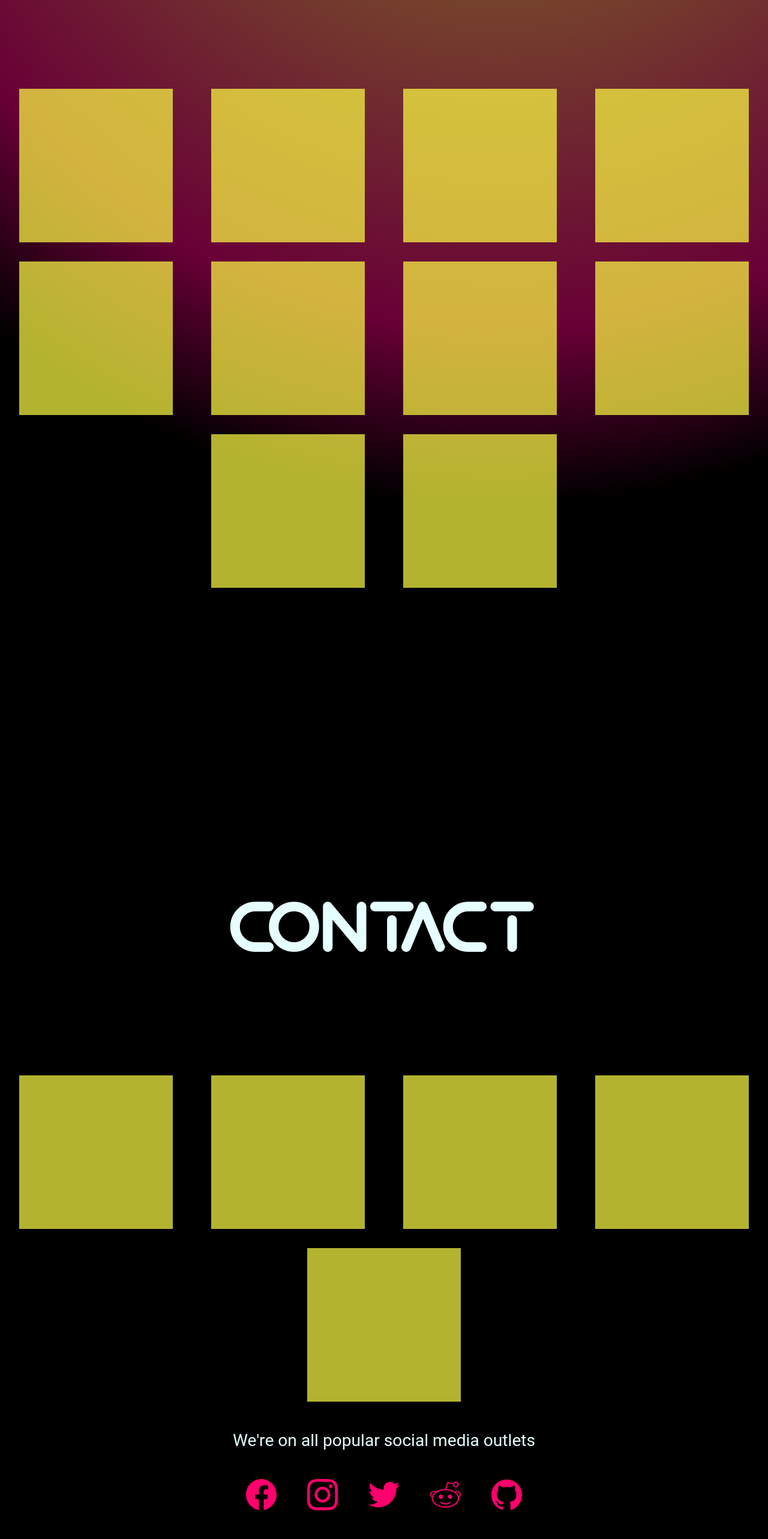
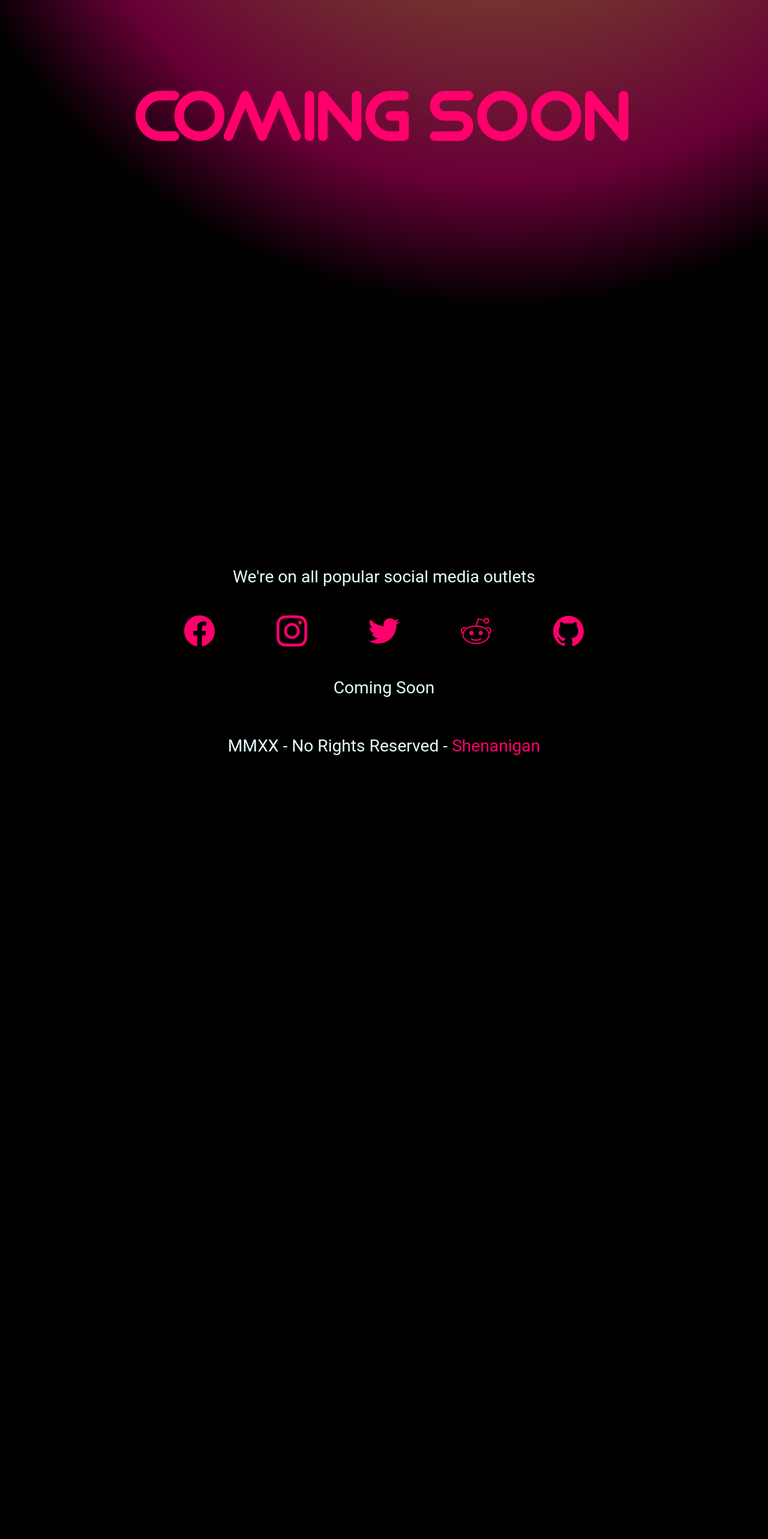
Before and after one commit to ShenaniganDApp/ShenaniganDApp.github.io, a React (Create React App) app: page / in a window 1280 px wide. Shown: the part 5160-7726 px from the top of the page at 60% size. After the commit the page ends 6452 px from the top, so only its background shows below. Built offline with nearby package versions, Linux system fonts and the light colour scheme.

Commit message:
Remove Spacers

```diff
--- a/src/Sections/ContactSection.js
+++ b/src/Sections/ContactSection.js
@@ -46,8 +46,8 @@ const SocialImg = styled.img`
   transition:.3s;
   background: rgba(0,0,0,0);
   width:4vw;
-  min-width: 1rem;
-  margin: 1rem 2vw;
+  min-width: 2rem;
+  margin: 1rem 4vw;
 
   &:hover {
       transform: scale(1.2);
@@ -67,24 +67,6 @@ function ContactSection(props, ref) {
     <Wrapper ref={contactRef} img={'./images/scoreboard.jpg'} id="contact">
       <Divider />
       <StyledBackdrop background={'black'}>
-        <TextSection margin={'0 100%'}>
-          <Text color={colors.lightcyan}>Contact</Text>
-        </TextSection>
-        <ContentSection
-          backgroundColor={'rgba(255,255,68,0.7)'}
-        ></ContentSection>
-        <ContentSection
-          backgroundColor={'rgba(255,255,68,0.7)'}
-        ></ContentSection>
-        <ContentSection
-          backgroundColor={'rgba(255,255,68,0.7)'}
-        ></ContentSection>
-        <ContentSection
-          backgroundColor={'rgba(255,255,68,0.7)'}
-        ></ContentSection>
-        <ContentSection
-          backgroundColor={'rgba(255,255,68,0.7)'}
-        ></ContentSection>
         <Section margin={"2rem 0"} centered width={"100%"}>
           <Text main color={colors.lightcyan}>We're on all popular social media outlets</Text>
         </Section>
--- a/src/Sections/TeamSection.js
+++ b/src/Sections/TeamSection.js
@@ -40,6 +40,17 @@ const TextSection = styled(Section)`
   justify-content: center;
 `;
 
+const TeamImg = styled.img`
+  margin-top: 2rem;
+  flex: 0 auto;
+  width: 30%;
+  @media (max-width: 768px) {
+    display:block;
+    width:80%;
+    max-height: 30%;
+  }
+`;
+
 const exampleText = `Lorem Ipsum is simply dummy text of the printing and typesetting industry.
    Lorem Ipsum has been the industry's standard dummy text ever since the 1500s,
    when an unknown printer took a galley of type and scrambled it to make a type specimen book.
@@ -67,36 +78,10 @@ function TeamSection(props, ref) {
         <TextSection margin={'0 100%'}>
           <Text color={colors.lightcyan}>Team</Text>
         </TextSection>
-        <ContentSection
-          backgroundColor={'rgba(255,255,68,0.7)'}
-        ></ContentSection>
-        <ContentSection
-          backgroundColor={'rgba(255,255,68,0.7)'}
-        ></ContentSection>
-        <ContentSection
-          backgroundColor={'rgba(255,255,68,0.7)'}
-        ></ContentSection>
-        <ContentSection
-          backgroundColor={'rgba(255,255,68,0.7)'}
-        ></ContentSection>
-        <ContentSection
-          backgroundColor={'rgba(255,255,68,0.7)'}
-        ></ContentSection>
-        <ContentSection
-          backgroundColor={'rgba(255,255,68,0.7)'}
-        ></ContentSection>
-        <ContentSection
-          backgroundColor={'rgba(255,255,68,0.7)'}
-        ></ContentSection>
-        <ContentSection
-          backgroundColor={'rgba(255,255,68,0.7)'}
-        ></ContentSection>
-        <ContentSection
-          backgroundColor={'rgba(255,255,68,0.7)'}
-        ></ContentSection>
-        <ContentSection
-          backgroundColor={'rgba(255,255,68,0.7)'}
-        ></ContentSection>
+        <TextSection width={"100%"}>
+          <Text color={colors.deeppink}>ComIng Soon</Text>
+        </TextSection>
+
       </StyledBackdrop>
     </Wrapper>
   );
```
